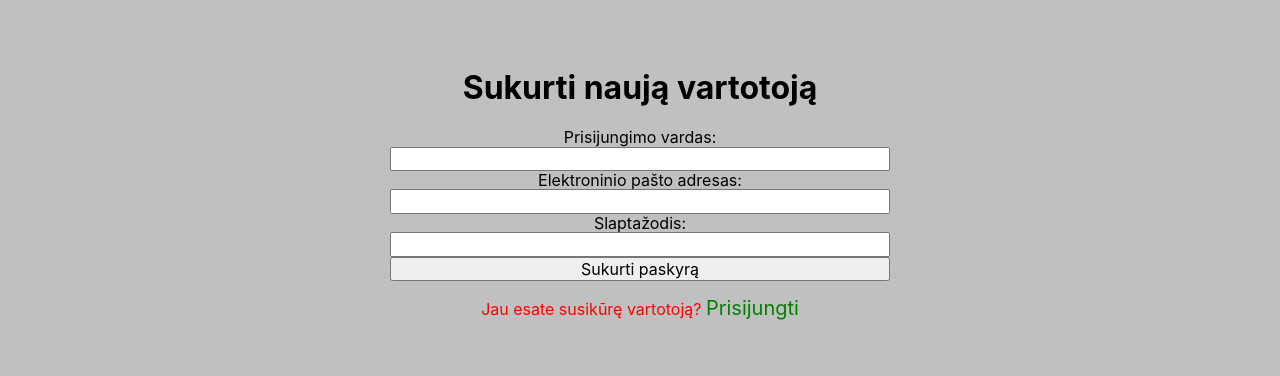
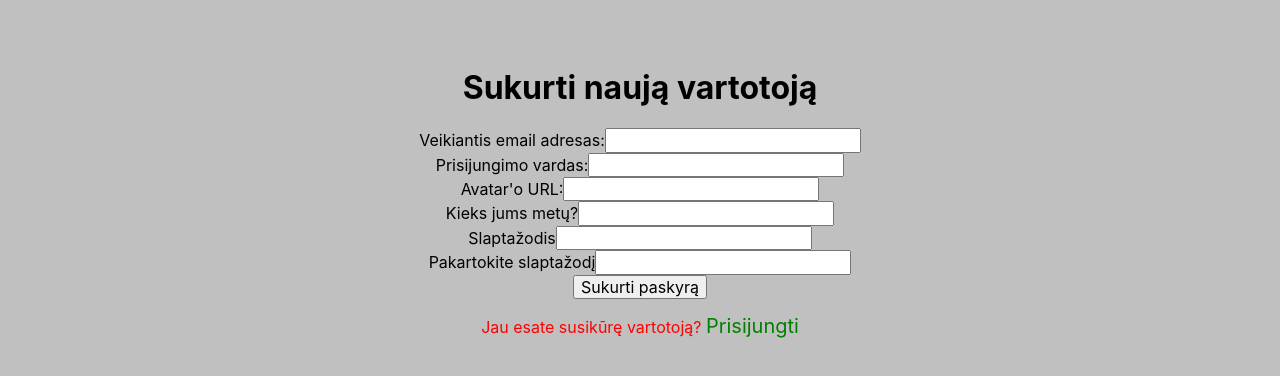
Before and after one commit to VykisPro/vykispro.lt, a React (Create React App) app: page /register in a window 1280 px wide. Shown: the part 130-506 px from the top of the page. Built offline with nearby package versions, Linux system fonts and the light colour scheme; no server answers.

Commit message:
Sukurta Register.jsx forma su formik ir yup

```diff
--- a/src/components/pages/Register.jsx
+++ b/src/components/pages/Register.jsx
@@ -1,6 +1,6 @@
 import React, { useState } from "react";
 import { Link } from "react-router-dom";
-import { Formik, Form, Field } from 'formik';
+import { useFormik } from 'formik';
 import * as Yup from 'yup';
 
 const Register = () => {
@@ -10,56 +10,139 @@ const Register = () => {
         userName: '',
         avatarURL: '',
         password: '',
-        passwordConfim: ''
-    }
+        passwordConfirm: '',
+        age: ''
+    };
 
-    const [username, setUsername] = useState("");
-    const [email, setEmail] = useState("");
-    const [password, setPassword] = useState("");
 
-    const handleSubmit = (e) => {
-        e.preventDefault();
-        console.log({ username, email, password });
-        setEmail("");
-        setUsername("");
-        setPassword("");
-    };
+    const validationSchema = Yup.object({
+        email: Yup.string()
+            .email('Turi būti įvestas galiojantis email adresas.')
+            .required('Laukelis negali būti tuščias.'),
+        userName: Yup.string()
+        .min(3, 'Prisijungimo vardas turi būti mažiausiai iš 3 simbolių')
+        .max(12, 'Prisijungimo vardas negali viršyti 15 simbolių' )
+        .required('Vartotojo vardo laukelis negali būti tuščias'),
+        avatarURL: Yup.string()
+        .url('Paveiksliukas privalo būti veikiančio URL formato.'),
+        password: Yup.string()
+        .matches(
+            /^(?=.*[a-z])(?=.*[A-Z])(?=.*\d).{8,20}$/, "Slaptažodyje privalo būti 8 simboliai, viena didžioji raidė ir viena mažojoji bei vienas skaičius")
+            .required('Privaloma įvesti reikalavimus atitinkantį slaptažodį'),
+        passwordConfirm: Yup.mixed()
+        .oneOf([Yup.ref('password'), null], 'Slaptažodžiai nesutampa')
+        .required('Privaloma įvesti reikalavimus atitinkantį slaptažodį, kuris sutaptu su pirmu slaptažodžiu'),
+        age: Yup.number()
+  .integer('Amžius turi būti sveikas skaičius')
+  .min(14, 'Registracija galima nuo 14 metų')
+  .max(100, 'Prašome nurodyti tikrą amžių')
+  .required('Privalote įvesti amžių')
+
+    });
+    const formik = useFormik({
+        initialValues: values,
+        validationSchema: validationSchema,
+        onSubmit: (values) => {
+            console.log(values);
+        }
+    });
+
     return (
-        <main className='pageContainer'>
+        <main>
+            <div className="pageContainer">
             <h1 className='registerTitle'>Sukurti naują vartotoją</h1>
-            <form className='registerForm' onSubmit={handleSubmit}>
-                <label htmlFor='username'>Prisijungimo vardas:</label>
-                <input
-                    type='text'
-                    name='username'
-                    id='username'
-                    required
-                    value={username}
-                    onChange={(e) => setUsername(e.target.value)}
-                />
-                <label htmlFor='email'>Elektroninio pašto adresas:</label>
-                <input
-                    type='text'
-                    name='email'
-                    id='email'
-                    required
-                    value={email}
-                    onChange={(e) => setEmail(e.target.value)}
-                />
-                <label htmlFor='password'>Slaptažodis:</label>
-                <input
-                    type='password'
-                    name='password'
-                    id='password'
-                    required
-                    value={password}
-                    onChange={(e) => setPassword(e.target.value)}
-                />
-                <button className='registerBtn'>Sukurti paskyrą</button>
+            <form onSubmit={ formik.handleSubmit }>
+                <div>
+                    <label htmlFor="email">Veikiantis email adresas:</label>
+                    <input
+                    type="text"
+                    name="email" id="email"
+                    value={formik.values.email}
+                    onChange={formik.handleChange}
+                    onBlur={formik.handleBlur}
+                    />
+                    {
+                        formik.touched.email && formik.errors.email &&
+                        <span className="error">{formik.errors.email}</span>
+                    }
+                </div>
+                <div>
+                    <label htmlFor="userName">Prisijungimo vardas:</label>
+                    <input
+                    type="text"
+                    name="userName" id="userName"
+                    value={formik.values.userName}
+                    onChange={formik.handleChange}
+                    onBlur={formik.handleBlur}
+                    />
+                    {
+                        formik.touched.userName && formik.errors.userName &&
+                        <span className="error">{formik.errors.userName}</span>
+                    }
+                </div>
+                <div>
+                    <label htmlFor="avatarURL"> Avatar'o URL:</label>
+                    <input
+                    type="url"
+                    name="avatarURL" id="avatarURL"
+                    value={formik.values.avatarURL}
+                    onChange={formik.handleChange}
+                    onBlur={formik.handleBlur}
+                    />
+                    {
+                        formik.touched.avatarURL && formik.errors.avatarURL &&
+                        <span className="error">{formik.errors.avatarURL}</span>
+                    }
+                </div>
+                <div>
+                    <label htmlFor="age">Kieks jums metų?</label>
+                    <input
+                    type="number"
+                    name="age" id="age"
+                    value={formik.values.age}
+                    onChange={formik.handleChange}
+                    onBlur={formik.handleBlur}
+                    />
+                    {
+                        formik.touched.age && formik.errors.age &&
+                        <span className="error">{formik.errors.age}</span>
+                    }
+                </div>
+                <div>
+                    <label htmlFor="password">Slaptažodis</label>
+                    <input
+                    type="password"
+                    name="password" id="password"
+                    value={formik.values.password}
+                    onChange={formik.handleChange}
+                    onBlur={formik.handleBlur}
+                    />
+                    {
+                        formik.touched.password && formik.errors.password &&
+                        <span className="error">{formik.errors.password}</span>
+                    }
+                </div>
+                <div>
+                    <label htmlFor="passwordConfirm">Pakartokite slaptažodį</label>
+                    <input
+                    type="password"
+                    name="passwordConfirm" id="passwordConfirm"
+                    value={formik.values.passwordConfirm}
+                    onChange={formik.handleChange}
+                    onBlur={formik.handleBlur}
+                    />
+                    {
+                        formik.touched.passwordConfirm && formik.errors.passwordConfirm &&
+                        <span className="error">{formik.errors.passwordConfirm}</span>
+                    }
+                </div>
+                    <input type="submit" value="Sukurti paskyrą" />
+
+            </form>
                 <p>
                     Jau esate susikūrę vartotoją? <Link to='/Login'>Prisijungti</Link>
                 </p>
-            </form>
+                </div>
         </main>
     );
 };
```
